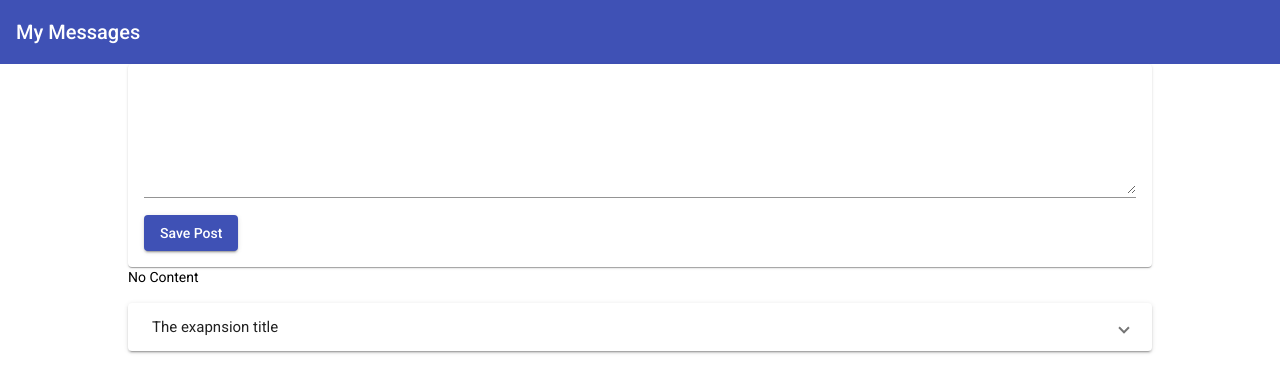
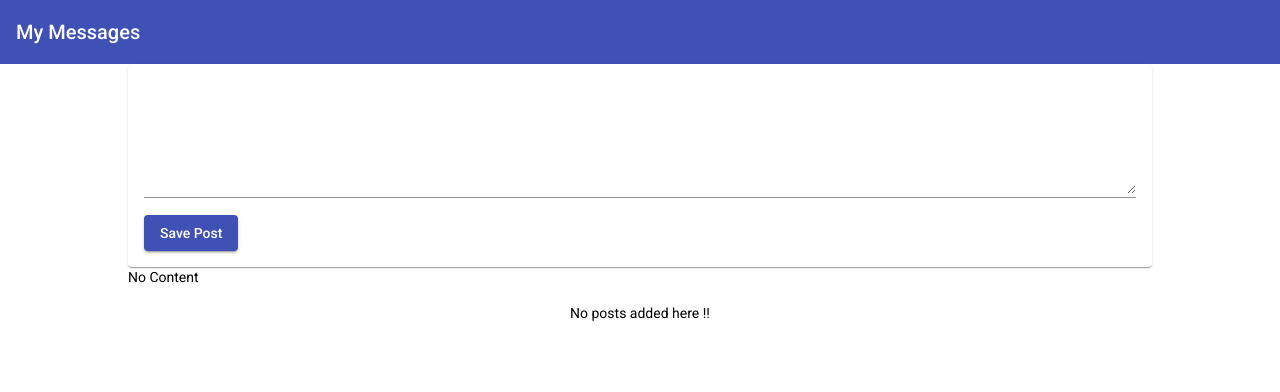
Before and after one commit to IsmailIbrahim84/MEANDemo, an Angular app: page / in a window 1280 px wide. Shown: the top 392 px of the page. Built offline with nearby package versions, Linux system fonts and the light colour scheme.

Commit message:
Adding structural directives

```diff
--- a/src/app/Posts/Post-List/post-list.component.css
+++ b/src/app/Posts/Post-List/post-list.component.css
@@ -3,3 +3,6 @@
   display: block;
   margin-top: 1rem;
 }
+.info-text{
+text-align: center;
+}
--- a/src/app/Posts/Post-List/post-list.component.html
+++ b/src/app/Posts/Post-List/post-list.component.html
@@ -1,8 +1,9 @@
-<mat-accordion>
-  <mat-expansion-panel>
+<mat-accordion multi="true" *ngIf="post.length>0">
+  <mat-expansion-panel *ngFor="let post of post">
     <mat-expansion-panel-header>
-The exapnsion title
+    {{ post.title }}
     </mat-expansion-panel-header>
-    <p>I'm in an expansion panel!</p>
+    <p>  {{ post.content }}</p>
   </mat-expansion-panel>
 </mat-accordion>
+<p class="info-text mat-body-1" *ngIf="post.length ==0">No posts added here !!</p>
--- a/src/app/Posts/Post-List/post-list.component.ts
+++ b/src/app/Posts/Post-List/post-list.component.ts
@@ -6,11 +6,12 @@
   styleUrls: ['./post-list.component.css']
 })
 export class PostListComponent implements OnInit {
-  post = [
-    {title:"First Post",content:"This is the fist post."},
-    {title:"Second Post",content:"This is the second post."},
-    {title:"Thrid Post",content:"This is the third post."},
-  ]
+  post=[]
+  // post = [
+  //   {title:"First Post",content:"This is the fist post."},
+  //   {title:"Second Post",content:"This is the second post."},
+  //   {title:"Thrid Post",content:"This is the third post."},
+  // ]
   constructor() { }
 
   ngOnInit(): void {
```
